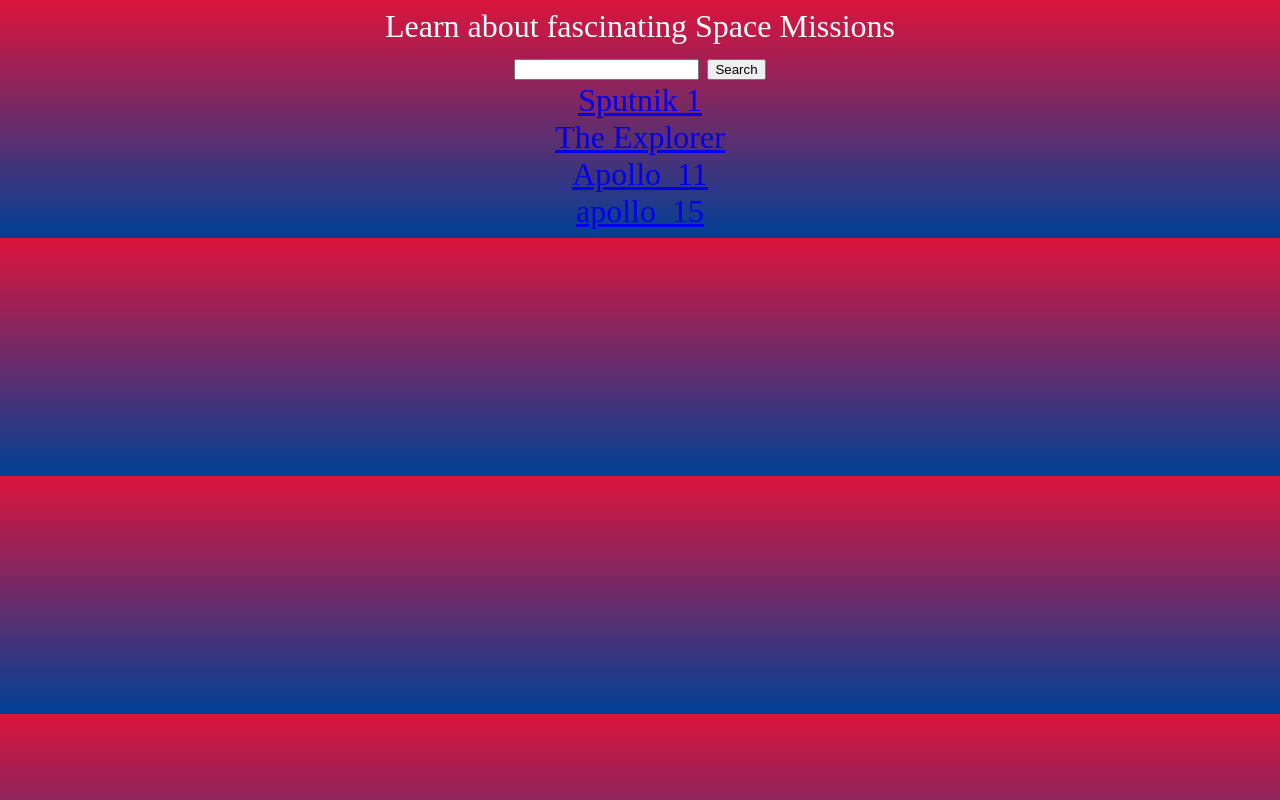
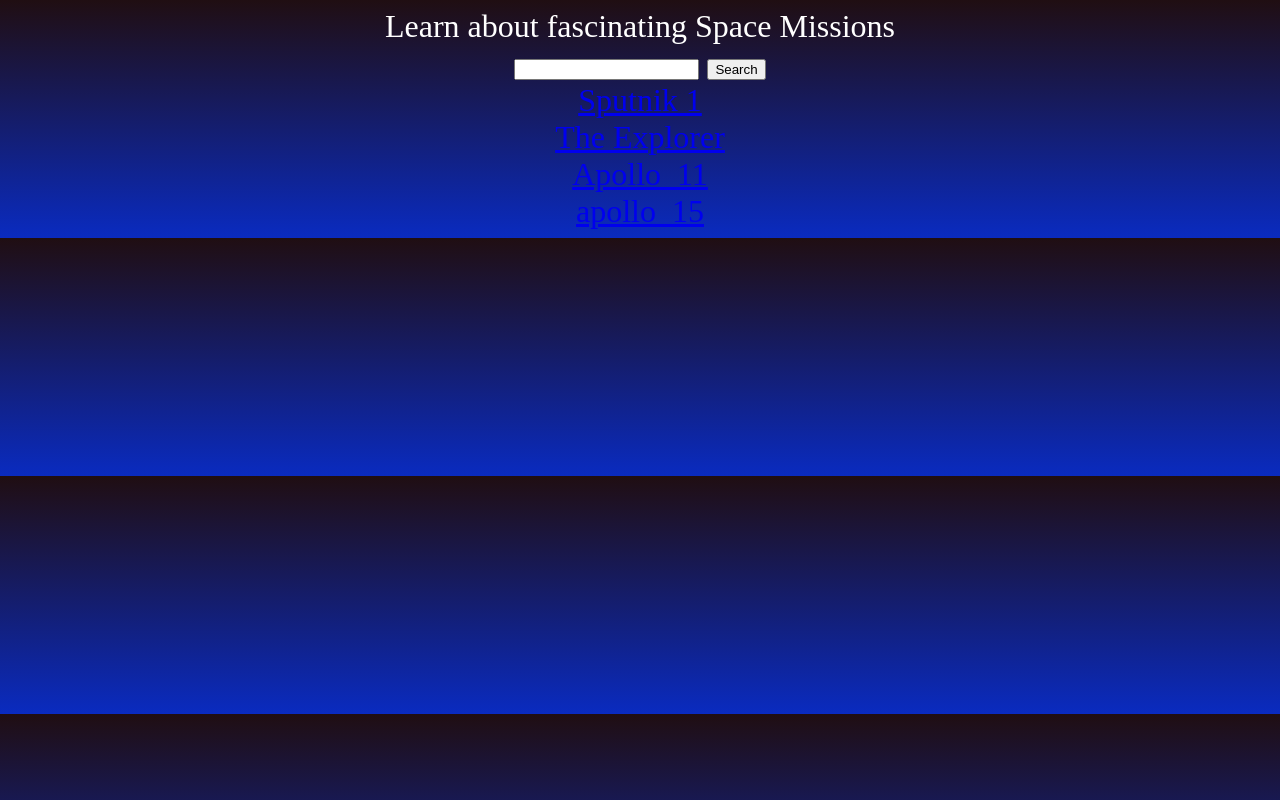
Before and after one commit to maxnitin/space-explorer, a plain HTML site: page index.html in a window 1280 px wide. Drawn offline with Linux system fonts and the light colour scheme.

Commit message:
changes to css

```diff
--- a/style.css
+++ b/style.css
@@ -3,5 +3,5 @@ body {
     color: white;
     font-size: 2em;
     text-align: center;
-    background: linear-gradient(crimson, rgb(0, 65, 150));
+    background: linear-gradient(rgb(32, 14, 18), rgb(10, 43, 192));
 }
```
